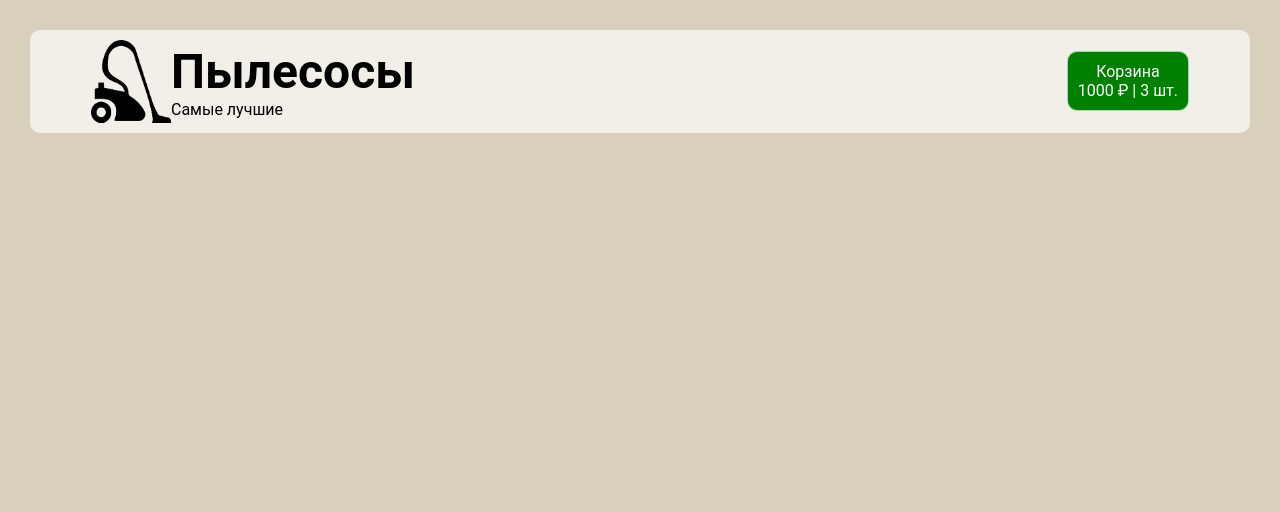
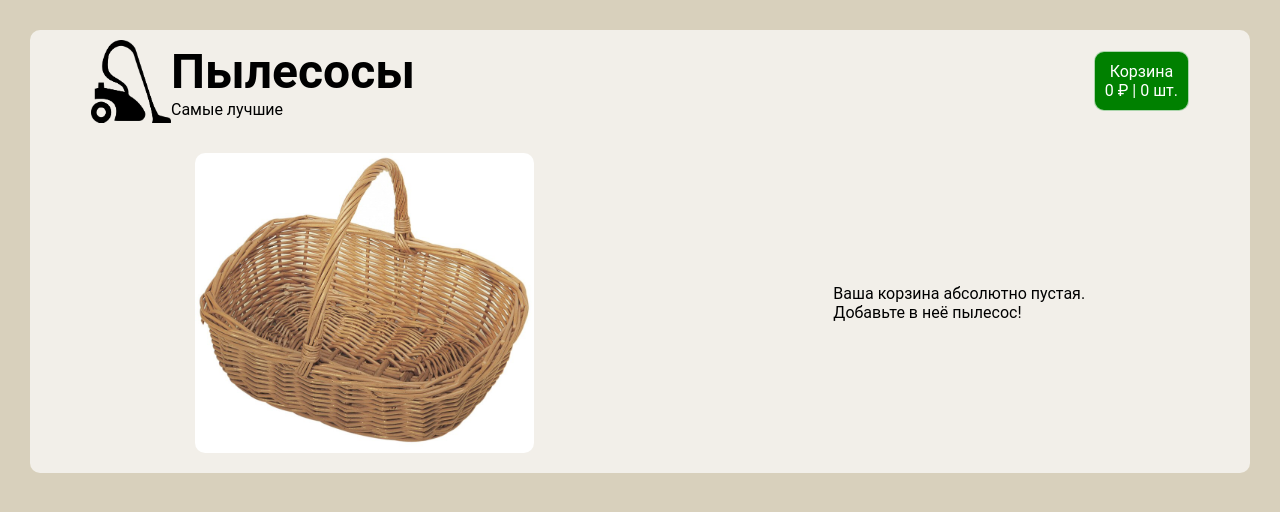
Before and after one commit to alexey-5/vacuum-cleaner, a React (Create React App) app: page /cart in a window 1280 px wide. Shown: the top 512 px of the page. Built offline with nearby package versions, Linux system fonts and the light colour scheme.

Commit message:
логика корзины

```diff
--- a/src/components/Card/Card.module.scss
+++ b/src/components/Card/Card.module.scss
@@ -35,6 +35,7 @@
    position: absolute;
    top: 2px;
    left: 2px;
+   cursor: pointer;
  }
  .card__disabled{
    display: none;
--- a/src/components/Card/index.jsx
+++ b/src/components/Card/index.jsx
@@ -1,21 +1,16 @@
 import styles from "./Card.module.scss";
 import { useDispatch, useSelector } from "react-redux";
-//import { fetchCartDel, fetchCartPlus } from "../../store/cartSlice";
-//import { fetchfavPlus } from "../../store/favorSlice";
 import { useState } from "react";
 import { useEffect } from "react";
 import { addItem } from "../../store/cartSlise";
 
-function Card({idImg, name, price, category, imageUrl }) {
-  //const onClBtn=()=>alert(title) /* Первый параметр от onClick содержит спецобъект по умолчанию*/
-  // если только он не задан аргументом при вызове
+function Card({ idImg, name, price, category, imageUrl }) {
   const dispatch = useDispatch();
+  const { arrCart } = useSelector((state) => state.cart);
+   // смена иконки при выборе товара
+  const checked = arrCart.find((el) => el.idImg === idImg);
   //const itemsCart = useSelector((state) => state.cart.cart);
   //const itemsFavorit = useSelector((state) => state.favor.favor);
-
-  //const [blocking, setBlocking] = useState(false); //блокировка кнопки
-  //const [blockingF, setBlockingF] = useState(false); //блокировка кнопки
-
   /* useEffect(() => {
     setBlocking(false);
     setBlockingF(false);
@@ -76,23 +71,17 @@ function Card({idImg, name, price, category, imageUrl }) {
             className={styles.plus}
             width={30}
             height={30}
-            src={require(`../../img/plus.svg`).default}
+            src={
+              checked
+                ? require(`../../img/check.svg`).default
+                : require(`../../img/plus.svg`).default
+            }
             alt="plus"
-            onClick={()=>dispatch(addItem({idImg, name, price, category, imageUrl }))}
+            onClick={() =>
+              dispatch(addItem({ idImg, name, price, category, imageUrl }))
+            }
           />
         </div>
-        {/*  <img
-          onClick={Select}
-          className={blocking ? styles.card__disabled : styles.card__btn}
-          width={32}
-          height={32}
-          src={
-            select
-              ? require(`../../img/plus-select.svg`).default
-              : require(`../../img/plus32.svg`).default
-          }
-          alt="plus"
-        /> */}
       </div>
     </div>
   );
--- a/src/components/Header/index.jsx
+++ b/src/components/Header/index.jsx
@@ -1,12 +1,14 @@
-import { useEffect, useRef } from "react";
-import { useSelector } from "react-redux";
+import { useEffect, useRef, useState } from "react";
+import { useDispatch, useSelector } from "react-redux";
 import { Link } from "react-router-dom";
+import { total } from "../../store/cartSlise";
 import styles from "./Header.module.scss";
 
 function Header() {
-  const arrCart = useSelector((state)=>state.cart.arrCart)
-  const sum = useSelector((state)=>state.cart.sum)
+  const {arrCart, sum } = useSelector((state)=>state.cart)
   const render1 = useRef(false)
+  const [countTotal, setCountTotal] = useState(0)
+  const dispatch = useDispatch();
 
   useEffect(()=>{
     if(render1.current){
@@ -14,6 +16,8 @@ function Header() {
       localStorage.setItem('cartVacuumCleaner',json)
     }
      render1.current = true;
+     setCountTotal(arrCart.reduce((akk, elem) => akk + elem.count, 0));
+     dispatch(total()); // считаем стоимость корзины
   },[arrCart])
 
   return (
@@ -36,7 +40,7 @@ function Header() {
           <div className={styles.button}>
             Корзина
             <br />
-            1000 ₽ | 3 шт.
+            {sum} ₽ | {countTotal} шт.
           </div>
         </Link>
       </div>
--- a/src/pages/Cart/Cart.module.scss
+++ b/src/pages/Cart/Cart.module.scss
@@ -1,12 +1,27 @@
 .img{
    object-fit:contain;
    border-radius: 10px;
+   border: 2px solid green;
+
   }
 .card_cart{
    display: flex;
    justify-content: space-between;
    margin: 5px 0;
    align-items: center;
+}
+.cartEmpty{
+   display: flex;
+   justify-content: space-around;
+   padding: 20px;
+   align-items: center;
+   flex-wrap: wrap;
+  img {
+    border-radius: 10px;
+    margin-right: 10px;
+    max-width: 100%;
+    max-height: 300px;
+   }
 }
 .info{
    margin: 20px;
@@ -25,4 +40,5 @@
    display: flex;
    justify-content: space-between;
    width: 200px;
+   border: 2px solid green;
 }
--- a/src/pages/Cart/index.jsx
+++ b/src/pages/Cart/index.jsx
@@ -1,4 +1,5 @@
 import { useDispatch, useSelector } from "react-redux";
+import { deleteItem, minus, plus } from "../../store/cartSlise";
 import styles from "./Cart.module.scss";
 
 function Cart() {
@@ -6,22 +7,21 @@ function Cart() {
   //const countTotal = pizzaItem.reduce((akk, elem) => elem.count + akk, 0);
   const sum = useSelector((state) => state.cart.sum);
   const dispatch = useDispatch();
-  /* const cartItems = [
-    {
-      imageUrl: "5",
-      name: "HYUNDAI H-VCH07",
-      price: 5990,
-      category: 1,
-      idImg: 5,
-    },
-    {
-      imageUrl: "6",
-      name: "ECON ECO-1442VC",
-      price: 2790,
-      category: 2,
-      idImg: 6,
-    },
-  ]; */
+
+  if (!arrCart.length)
+    return (
+      <div className={styles.cartEmpty}>
+        <img
+          src={require(`../../img/cartEmpty.jpg`)} /* maxWidth={300} maxHeight={300} */
+        />
+        <p>
+          Ваша корзина абсолютно пустая.
+          <br /> Добавьте в неё пылесос!
+        </p>
+      </div>
+
+    );
+
   return (
     <section className="container">
       {arrCart.map((el, index) => (
@@ -39,8 +39,14 @@ function Cart() {
               <img
                 width={30}
                 height={30}
-                src={require(`../../img/minus_cart.svg`).default}
-                alt="plus"
+                src={
+                  //если товаров больше 1 - покажем активную кнопку
+                  el.count > 1
+                    ? require(`../../img/minus_cart.svg`).default
+                    : require(`../../img/minus_off.svg`).default
+                }
+                alt="minus"
+                onClick={() => dispatch(minus(el.idImg))}
               />
               {el.count} шт.
               <img
@@ -48,16 +54,19 @@ function Cart() {
                 height={30}
                 src={require(`../../img/plus_cart.svg`).default}
                 alt="plus"
+                onClick={() => dispatch(plus(el.idImg))}
               />
             </div>
           </div>
-          <div>5000 руб.</div>
-          <img  className={styles.del}
-                width={30}
-                height={30}
-                src={require(`../../img/del.svg`).default}
-                alt="plus"
-              />
+          <div>{el.price * el.count} руб.</div>
+          <img
+            className={styles.del}
+            width={30}
+            height={30}
+            src={require(`../../img/del.svg`).default}
+            alt="delete"
+            onClick={() => dispatch(deleteItem(el.idImg))}
+          />
         </div>
       ))}
     </section>
--- a/src/store/cartSlise.js
+++ b/src/store/cartSlise.js
@@ -3,6 +3,7 @@ import { createSlice } from "@reduxjs/toolkit";
 const json1 = localStorage.getItem("cartVacuumCleaner");
 const json = json1 ? JSON.parse(json1) : [];
 // console.log(json);
+
 const cartSlise = createSlice({
   name: "cart",
   initialState: {
@@ -23,55 +24,34 @@ const cartSlise = createSlice({
         //при добавлении товара добавляем свойство  count:
         state.arrCart.push({ ...action.payload, count: 1 });
       }
+    },
 
+    deleteItem(state, action) {
+      state.arrCart = state.arrCart.filter((el) => el.idImg !== action.payload);
+    },
+
+    plus(state, action) {
+      const itemId = state.arrCart.find((elem) => elem.idImg === action.payload);
+      if (itemId) {
+        itemId.count += 1;
+      }
+    },
+
+    minus(state, action) {
+      let itemId = state.arrCart.find((elem) => elem.idImg === action.payload);
+      if (itemId.count > 1) {
+        itemId.count = itemId.count - 1;
+      }
+    },
+
+    total(state){ //подсчёт стоимости
       state.sum = state.arrCart.reduce(
-        //подсчёт стоимости
         (akk, elem) => akk + elem.price * elem.count,
         0
       );
-    },
-
-    deleteItem(state, action) {
-      state.item = state.item.filter((el) => el.id !== action.payload);
-      state.sum = state.item.reduce(
-        (akk, elem) => akk + elem.price * elem.count,
-        0
-      );
-      // console.log(action.payload)
-    },
-
-    deleteAll(state) {
-      if (window.confirm("Подтвердите удаление!")) {
-        //вывод запроса на удаление
-        state.item = [];
-        state.sum = 0;
-      }
-      // console.log(action.payload)
-    },
-
-    plus(state, action) {
-      const itemId = state.item.find((elem) => elem.id === action.payload);
-      if (itemId) {
-        itemId.count += 1;
-      }
-      state.sum = state.item.reduce(
-        (akk, elem) => akk + elem.price * elem.count,
-        0
-      );
-    },
-
-    minus(state, action) {
-      let itemId = state.item.find((elem) => elem.id === action.payload);
-      if (itemId && itemId.count > 1) {
-        itemId.count = itemId.count - 1;
-      }
-      state.sum = state.item.reduce(
-        (akk, elem) => akk + elem.price * elem.count,
-        0
-      );
-    },
+    }
   },
 });
-export const { addItem, deleteItem, deleteAll, plus, minus } =
+export const { addItem, deleteItem, deleteAll, plus, minus, total } =
   cartSlise.actions;
 export default cartSlise.reducer;
```
Also changed, not shown: src/img/cartEmpty.jpg (added), src/img/check.svg.
